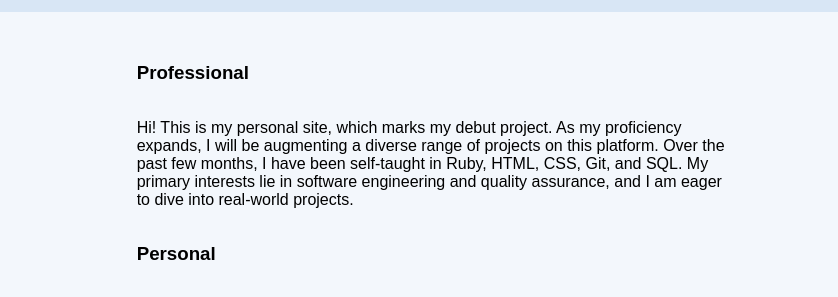
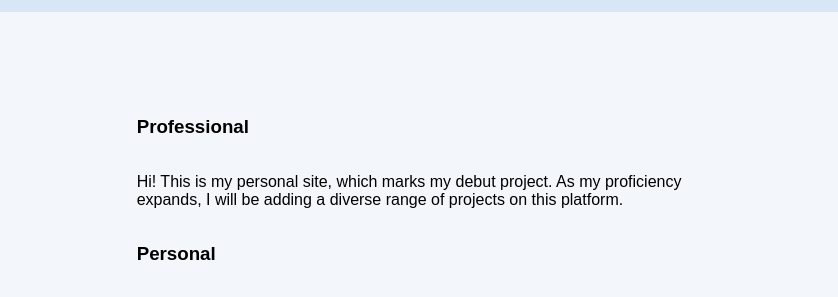
Before and after one commit to flopezpr/flopez, a plain HTML site: page index.html in a window 1280 px wide. Shown: the part 98-395 px from the top of the page, 0-838 px from the left. Drawn offline with Linux system fonts and the light colour scheme.

Commit message:
Edit paragraph

```diff
--- a/index.html
+++ b/index.html
@@ -21,10 +21,8 @@
   <div class="mepara">
     <h3>Professional</h3>
     <p>Hi! This is my personal site, which marks my debut project. As my
-       proficiency expands, I will be augmenting a diverse range of projects on
-       this platform. Over the past few months, I have been self-taught in Ruby,
-        HTML, CSS, Git, and SQL. My primary interests lie in software engineering
-         and quality assurance, and I am eager to dive into real-world projects.</p>
+       proficiency expands, I will be adding a diverse range of projects on
+       this platform.</p>
 
     <h3>Personal</h3>
     <p>I was born in Manati, Puerto Rico and was raised in Yauco, Puerto Rico up until
```
